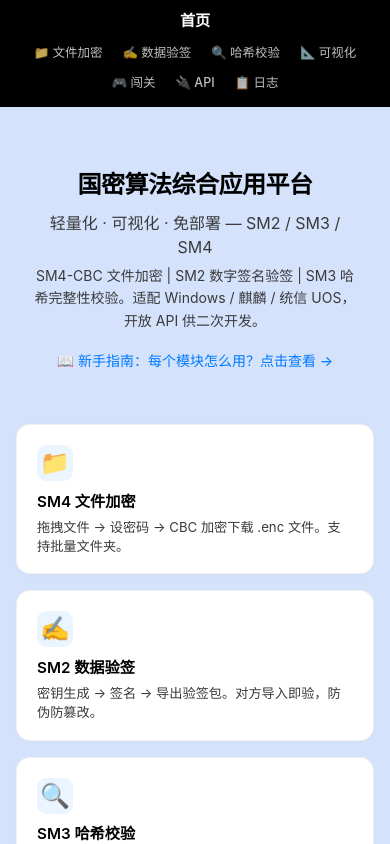
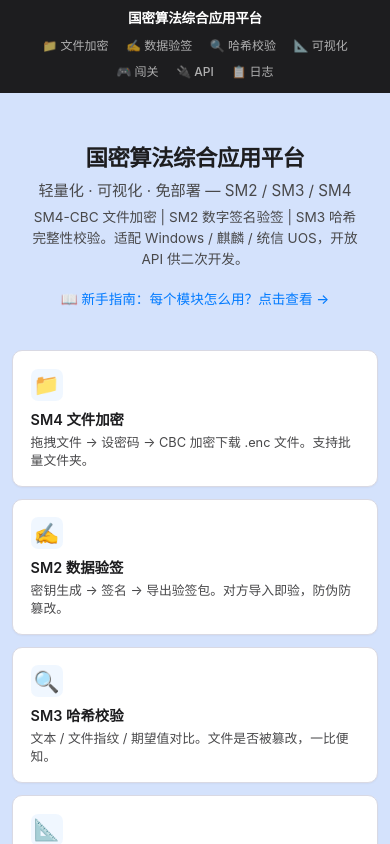
Before and after one commit to ljtatm5-crypto/smx, a Vue app in the folder crypto-platform/: page /#/ in a window 390 px wide. Shown: the top 844 px of the page. Built offline with nearby package versions, Linux system fonts and the light colour scheme.

Commit message:
style: 桌面软件风格优化，紧凑精致布局

```diff
--- a/crypto-platform/src/App.vue
+++ b/crypto-platform/src/App.vue
@@ -1,7 +1,7 @@
 <template>
   <div class="app">
     <nav class="navbar">
-      <router-link to="/" class="logo">首页</router-link>
+      <router-link to="/" class="logo">国密算法综合应用平台</router-link>
       <div class="nav-links">
         <router-link to="/file">📁 文件加密</router-link>
         <router-link to="/sign">✍️ 数据验签</router-link>
--- a/crypto-platform/src/assets/main.css
+++ b/crypto-platform/src/assets/main.css
@@ -1,224 +1,239 @@
 * {
-  margin: 0;
-  padding: 0;
-  box-sizing: border-box;
+  margin: 0; padding: 0; box-sizing: border-box;
 }
 
 :root {
   --bg: #d4e2fc;
   --bg2: #ffffff;
-  --bg3: #f4f6fb;
-  --text: #000000;
-  --text2: #3a3a3c;
+  --bg3: #eef3fb;
+  --text: #1d1d1f;
+  --text2: #48484a;
   --text3: #8e8e93;
   --accent: #007aff;
   --accent2: #5856d6;
-  --accent-light: rgba(0, 122, 255, 0.08);
-  --border: #e5e5ea;
-  --border-light: #d1d1d6;
-  --shadow-sm: 0 1px 3px rgba(0,0,0,0.04);
-  --shadow: 0 4px 16px rgba(0,0,0,0.06);
-  --shadow-lg: 0 8px 30px rgba(0,0,0,0.08);
-  --radius: 14px;
-  --radius-sm: 10px;
+  --accent-light: rgba(0,122,255,0.06);
+  --border: #d9d9e3;
+  --shadow-sm: 0 1px 2px rgba(0,0,0,0.04);
+  --shadow: 0 2px 12px rgba(0,0,0,0.06);
+  --radius: 10px;
+  --radius-sm: 8px;
 }
 
 body {
-  font-family: -apple-system, BlinkMacSystemFont, 'SF Pro Display', 'PingFang SC', 'Microsoft YaHei', sans-serif;
+  font-family: -apple-system, BlinkMacSystemFont, 'Segoe UI', 'PingFang SC', 'Microsoft YaHei', sans-serif;
   background: var(--bg);
   color: var(--text);
   min-height: 100vh;
   -webkit-font-smoothing: antialiased;
-  -moz-osx-font-smoothing: grayscale;
   line-height: 1.5;
 }
 
-/* ===== NavBar ===== */
+/* ===== Top NavBar ===== */
 .navbar {
   display: flex;
   align-items: center;
   justify-content: space-between;
-  padding: 0 1.75rem;
-  height: 48px;
-  background: #000;
+  padding: 0 1.5rem;
+  height: 44px;
+  background: #1d1d1f;
   position: sticky;
   top: 0;
   z-index: 100;
+  -webkit-app-region: drag;
 }
 
 .logo {
-  font-size: 0.95rem;
+  font-size: 0.85rem;
   font-weight: 600;
-  color: #fff;
+  color: #ffffff;
   text-decoration: none;
   letter-spacing: -0.2px;
+  -webkit-app-region: no-drag;
 }
 
-.nav-links { display: flex; gap: 0.25rem; }
+.nav-links {
+  display: flex;
+  gap: 0;
+  -webkit-app-region: no-drag;
+}
 
 .nav-links a {
-  color: rgba(255,255,255,0.75);
+  color: rgba(255,255,255,0.65);
   text-decoration: none;
-  font-size: 0.78rem;
-  padding: 0.3rem 0.55rem;
-  border-radius: 6px;
-  transition: all 0.15s;
+  font-size: 0.75rem;
+  padding: 0.25rem 0.55rem;
+  border-radius: 5px;
+  transition: all 0.12s;
   font-weight: 500;
 }
 
-.nav-links a:hover { color: #fff; background: rgba(255,255,255,0.1); }
-.nav-links a.router-link-active { color: #fff; background: rgba(255,255,255,0.15); font-weight: 600; }
-
-/* ===== Main ===== */
-.main-content {
-  max-width: 1100px;
-  margin: 0 auto;
-  padding: 2rem 1.5rem 4rem;
+.nav-links a:hover {
+  color: #fff;
+  background: rgba(255,255,255,0.08);
 }
 
-/* ===== Home Page ===== */
+.nav-links a.router-link-active {
+  color: #fff;
+  background: rgba(255,255,255,0.12);
+  font-weight: 600;
+}
+
+/* ===== Main Content ===== */
+.main-content {
+  max-width: 1060px;
+  margin: 0 auto;
+  padding: 1.5rem 1.5rem 3rem;
+}
+
+/* ===== Home ===== */
 .hero {
   text-align: center;
-  padding: 2.5rem 1rem 1.5rem;
+  padding: 2rem 1rem 1rem;
 }
 
 .hero h1 {
-  font-size: 2.2rem;
+  font-size: 2rem;
   font-weight: 700;
   color: var(--text);
-  margin-bottom: 0.5rem;
+  margin-bottom: 0.35rem;
   letter-spacing: -0.5px;
 }
 
 .subtitle {
-  font-size: 1rem;
+  font-size: 0.95rem;
   color: var(--text2);
-  margin-bottom: 0.35rem;
+  margin-bottom: 0.25rem;
 }
 
 .desc {
   color: var(--text2);
-  max-width: 500px;
+  max-width: 480px;
   margin: 0 auto;
-  line-height: 1.6;
-  font-size: 0.875rem;
+  line-height: 1.55;
+  font-size: 0.85rem;
 }
 
 .guide-link {
   color: var(--accent);
   text-decoration: none;
-  font-size: 0.875rem;
+  font-size: 0.85rem;
   font-weight: 500;
 }
+.guide-link:hover { opacity: 0.7; }
 
 .modules {
   display: grid;
-  grid-template-columns: repeat(auto-fit, minmax(240px, 1fr));
-  gap: 1rem;
-  margin-top: 1.75rem;
+  grid-template-columns: repeat(auto-fit, minmax(220px, 1fr));
+  gap: 0.75rem;
+  margin-top: 1.5rem;
 }
 
 .card {
   background: var(--bg2);
-  border: 0.5px solid rgba(0,0,0,0.06);
+  border: 1px solid var(--border);
   border-radius: var(--radius);
-  padding: 1.25rem 1.25rem 1.1rem;
-  transition: all 0.2s ease;
+  padding: 1.1rem 1.1rem 1rem;
+  transition: all 0.15s ease;
   text-decoration: none;
   color: var(--text);
-  box-shadow: 0 1px 4px rgba(0,0,0,0.02);
+  box-shadow: var(--shadow-sm);
 }
 
 .card:hover {
-  box-shadow: 0 6px 20px rgba(0,0,0,0.06);
+  border-color: var(--accent);
+  box-shadow: var(--shadow);
   transform: translateY(-1px);
 }
 
 .card-icon {
-  font-size: 1.5rem;
-  margin-bottom: 0.6rem;
+  font-size: 1.3rem;
+  margin-bottom: 0.5rem;
   display: flex;
   align-items: center;
   justify-content: center;
-  width: 36px;
-  height: 36px;
+  width: 32px;
+  height: 32px;
   background: var(--accent-light);
-  border-radius: 9px;
+  border-radius: 7px;
 }
 
-.card h3 { font-size: 0.95rem; margin-bottom: 0.25rem; font-weight: 600; }
-.card p { color: var(--text2); line-height: 1.45; font-size: 0.825rem; }
+.card h3 { font-size: 0.9rem; margin-bottom: 0.2rem; font-weight: 600; }
+.card p { color: var(--text2); line-height: 1.4; font-size: 0.8rem; }
 
-/* ===== Page Template ===== */
+/* ===== Page Titles ===== */
 .page h2 {
-  font-size: 1.5rem;
-  margin-bottom: 0.2rem;
+  font-size: 1.35rem;
+  margin-bottom: 0.15rem;
   font-weight: 700;
   letter-spacing: -0.3px;
 }
 
 .page-desc {
   color: var(--text2);
-  margin-bottom: 1.5rem;
-  font-size: 0.85rem;
-  line-height: 1.5;
+  margin-bottom: 1.25rem;
+  font-size: 0.825rem;
+  line-height: 1.45;
 }
 
-/* ===== Tool Cards ===== */
+/* ===== Panels ===== */
 .tool-card {
   background: var(--bg2);
-  border: 0.5px solid rgba(0,0,0,0.06);
+  border: 1px solid var(--border);
   border-radius: var(--radius);
-  padding: 1.5rem;
+  padding: 1.25rem;
+  box-shadow: var(--shadow-sm);
 }
 
 .tool-panel {
   background: var(--bg2);
-  border: 0.5px solid rgba(0,0,0,0.06);
+  border: 1px solid var(--border);
   border-radius: var(--radius);
-  padding: 1.35rem;
+  padding: 1.15rem;
+  box-shadow: var(--shadow-sm);
 }
-.tool-panel h3 { font-size: 0.95rem; margin-bottom: 0.2rem; font-weight: 600; }
-.tool-desc { color: var(--text2); font-size: 0.8rem; margin-bottom: 0.9rem; }
+.tool-panel h3 { font-size: 0.9rem; margin-bottom: 0.15rem; font-weight: 600; }
+.tool-desc { color: var(--text2); font-size: 0.775rem; margin-bottom: 0.8rem; }
 
-/* ===== Mode Tabs ===== */
+/* ===== Tabs ===== */
 .mode-tabs {
   display: flex;
   gap: 0;
-  margin-bottom: 0.9rem;
-  background: rgba(0,122,255,0.06);
-  border-radius: 8px;
-  padding: 3px;
+  margin-bottom: 0.8rem;
+  background: var(--bg3);
+  border-radius: 7px;
+  padding: 2px;
+  border: 1px solid var(--border);
 }
 
 .mode-tabs button {
   flex: 1;
-  padding: 0.35rem 0.7rem;
+  padding: 0.3rem 0.6rem;
   border: none;
   border-radius: 6px;
   background: transparent;
-  color: var(--accent);
+  color: var(--text2);
   cursor: pointer;
-  font-size: 0.8rem;
-  transition: all 0.15s ease;
+  font-size: 0.78rem;
+  transition: all 0.12s ease;
   font-weight: 500;
 }
 
 .mode-tabs button.active {
   background: #fff;
-  color: var(--accent);
-  box-shadow: 0 1px 4px rgba(0,0,0,0.06);
+  color: var(--text);
+  box-shadow: 0 1px 3px rgba(0,0,0,0.06);
   font-weight: 600;
+  border: 1px solid var(--border);
 }
 
 /* ===== Inputs ===== */
-.input-group { margin-bottom: 0.9rem; }
+.input-group { margin-bottom: 0.75rem; }
 
 .input-group label {
   display: block;
-  font-size: 0.72rem;
+  font-size: 0.7rem;
   color: var(--text2);
-  margin-bottom: 0.3rem;
+  margin-bottom: 0.25rem;
   font-weight: 600;
   letter-spacing: 0.2px;
 }
@@ -226,175 +241,160 @@ body {
 .input-group input,
 .input-group textarea {
   width: 100%;
-  padding: 0.6rem 0.7rem;
-  border: 0.5px solid rgba(0,0,0,0.1);
-  border-radius: 8px;
+  padding: 0.5rem 0.65rem;
+  border: 1px solid var(--border);
+  border-radius: 6px;
   background: #fff;
   color: var(--text);
-  font-size: 0.85rem;
+  font-size: 0.825rem;
   font-family: 'SF Mono', 'JetBrains Mono', 'Consolas', monospace;
   resize: vertical;
-  transition: border-color 0.15s, box-shadow 0.15s;
+  transition: border-color 0.12s, box-shadow 0.12s;
 }
 
 .input-group input:focus,
 .input-group textarea:focus {
   outline: none;
   border-color: var(--accent);
-  box-shadow: 0 0 0 3px rgba(0,122,255,0.12);
+  box-shadow: 0 0 0 3px rgba(0,122,255,0.1);
 }
 
-.input-group textarea { min-height: 90px; }
-.input-row { display: flex; gap: 0.4rem; }
+.input-group textarea { min-height: 80px; }
+.input-row { display: flex; gap: 0.35rem; }
 
 /* ===== Buttons ===== */
 .btn-primary {
   width: 100%;
-  padding: 0.7rem;
+  padding: 0.6rem;
   border: none;
-  border-radius: 10px;
+  border-radius: 8px;
   background: var(--accent);
   color: #fff;
-  font-size: 0.875rem;
+  font-size: 0.85rem;
   font-weight: 600;
   cursor: pointer;
-  transition: opacity 0.15s ease;
-  letter-spacing: 0.1px;
+  transition: opacity 0.12s ease;
 }
 
-.btn-primary:hover { opacity: 0.88; }
-.btn-primary:disabled { opacity: 0.3; cursor: not-allowed; }
+.btn-primary:hover { opacity: 0.85; }
+.btn-primary:disabled { opacity: 0.25; cursor: not-allowed; }
 
 .btn-sm {
-  padding: 0.3rem 0.6rem;
-  border: 0.5px solid rgba(0,0,0,0.08);
-  border-radius: 6px;
+  padding: 0.25rem 0.55rem;
+  border: 1px solid var(--border);
+  border-radius: 5px;
   background: #fff;
-  color: var(--accent);
+  color: var(--text2);
   cursor: pointer;
-  font-size: 0.75rem;
+  font-size: 0.72rem;
   white-space: nowrap;
-  transition: background 0.15s;
+  transition: all 0.12s;
   font-weight: 500;
 }
 
-.btn-sm:hover { background: var(--accent-light); }
+.btn-sm:hover { background: var(--bg3); color: var(--text); border-color: #bbb; }
 
 /* ===== Results ===== */
 .result {
-  margin-top: 0.9rem;
-  padding: 0.8rem 0.9rem;
-  border-radius: 10px;
+  margin-top: 0.75rem;
+  padding: 0.65rem 0.8rem;
+  border-radius: 8px;
 }
 
 .result.success {
-  background: rgba(0,122,255,0.04);
-  border: 0.5px solid rgba(0,122,255,0.12);
+  background: rgba(0,122,255,0.03);
+  border: 1px solid rgba(0,122,255,0.1);
 }
 
 .result.error {
-  background: rgba(255,59,48,0.04);
-  border: 0.5px solid rgba(255,59,48,0.12);
+  background: rgba(255,59,48,0.03);
+  border: 1px solid rgba(255,59,48,0.1);
   color: #ff3b30;
 }
 
 .result-box {
-  background: var(--bg);
-  border-radius: 6px;
-  padding: 0.55rem 0.7rem;
-  margin: 0.35rem 0;
+  background: var(--bg3);
+  border-radius: 5px;
+  padding: 0.5rem 0.6rem;
+  margin: 0.3rem 0;
   font-family: 'SF Mono', 'JetBrains Mono', 'Consolas', monospace;
-  font-size: 0.78rem;
+  font-size: 0.75rem;
   word-break: break-all;
-  max-height: 160px;
+  max-height: 140px;
   overflow-y: auto;
-  border: 0.5px solid rgba(0,0,0,0.06);
+  border: 1px solid var(--border);
 }
 
-.result label {
-  font-size: 0.75rem;
-  color: var(--text);
-  font-weight: 600;
-}
-
-.key-info { font-size: 0.75rem; color: var(--text2); margin-top: 0.35rem; }
-
-.key-text {
-  font-family: 'SF Mono', 'JetBrains Mono', 'Consolas', monospace;
-  font-size: 0.72rem;
-  color: var(--accent);
-  margin-bottom: 0.3rem;
-  word-break: break-all;
-}
-
-.file-info { margin-top: 0.3rem; font-size: 0.8rem; color: var(--accent); }
-hr { border: none; border-top: 0.5px solid var(--border); margin: 0.9rem 0; }
+.result label { font-size: 0.72rem; color: var(--text); font-weight: 600; }
+.key-info { font-size: 0.72rem; color: var(--text2); margin-top: 0.3rem; }
+.file-info { margin-top: 0.25rem; font-size: 0.775rem; color: var(--accent); }
+hr { border: none; border-top: 1px solid var(--border); margin: 0.75rem 0; }
 
 /* ===== Drop Zone ===== */
 .drop-zone {
-  border: 1.5px dashed rgba(0,122,255,0.2);
+  border: 1.5px dashed #bcc9e0;
   border-radius: var(--radius);
-  padding: 2.5rem 1.5rem;
+  padding: 2rem 1.25rem;
   text-align: center;
   cursor: pointer;
   color: var(--text3);
-  transition: all 0.2s ease;
-  margin-bottom: 0.9rem;
-  background: rgba(0,122,255,0.02);
-  font-size: 0.9rem;
+  transition: all 0.15s ease;
+  margin-bottom: 0.75rem;
+  background: rgba(0,122,255,0.015);
+  font-size: 0.875rem;
 }
 
 .drop-zone:hover {
   border-color: var(--accent);
-  background: rgba(0,122,255,0.04);
+  background: rgba(0,122,255,0.03);
   color: var(--accent);
 }
 
-.batch-info { font-size: 0.8rem; color: var(--accent); margin-top: 0.25rem; }
+.batch-info { font-size: 0.775rem; color: var(--accent); margin-top: 0.2rem; }
 
-/* ===== Code Block ===== */
+/* ===== Code ===== */
 .code-block {
-  background: #1c1c1e;
-  border-radius: 10px;
-  padding: 0.9rem 1rem;
-  margin: 0.7rem 0;
+  background: #1d1d1f;
+  border-radius: 8px;
+  padding: 0.8rem 0.9rem;
+  margin: 0.6rem 0;
   overflow-x: auto;
 }
 
 .code-block code {
   font-family: 'SF Mono', 'JetBrains Mono', 'Consolas', monospace;
-  font-size: 0.75rem;
-  color: #6ea8f7;
+  font-size: 0.72rem;
+  color: #64b5f6;
   white-space: pre;
-  line-height: 1.6;
+  line-height: 1.55;
 }
 
-/* ===== API Table ===== */
+/* ===== Table ===== */
 .api-table {
   width: 100%;
   border-collapse: collapse;
-  margin-top: 0.7rem;
+  margin-top: 0.6rem;
 }
 
 .api-table th, .api-table td {
   text-align: left;
-  padding: 0.5rem 0.65rem;
-  border-bottom: 0.5px solid var(--border);
-  font-size: 0.8rem;
+  padding: 0.4rem 0.55rem;
+  border-bottom: 1px solid var(--border);
+  font-size: 0.78rem;
 }
 
 .api-table th {
   color: var(--text2);
   font-weight: 600;
-  font-size: 0.72rem;
+  font-size: 0.7rem;
   letter-spacing: 0.2px;
 }
 
 .api-table code {
   color: var(--accent);
-  font-size: 0.75rem;
+  font-size: 0.72rem;
   background: var(--accent-light);
-  padding: 0.1rem 0.25rem;
+  padding: 0.1rem 0.2rem;
   border-radius: 3px;
 }
 
@@ -402,196 +402,217 @@ hr { border: none; border-top: 0.5px solid var(--border); margin: 0.9rem 0; }
 .challenge-list {
   display: flex;
   flex-direction: column;
-  gap: 0.9rem;
+  gap: 0.75rem;
 }
 
 .challenge-card {
   background: var(--bg2);
-  border: 0.5px solid rgba(0,0,0,0.06);
+  border: 1px solid var(--border);
   border-radius: var(--radius);
-  padding: 1.15rem 1.35rem;
-  transition: border-color 0.2s, background 0.2s;
+  padding: 1rem 1.2rem;
+  transition: border-color 0.15s, background 0.15s;
 }
 
 .challenge-card.solved {
-  border-color: rgba(52,199,89,0.25);
-  background: rgba(52,199,89,0.02);
+  border-color: rgba(52,199,89,0.35);
+  background: rgba(52,199,89,0.015);
 }
 
 .ch-header {
   display: flex;
   align-items: center;
-  gap: 0.6rem;
-  margin-bottom: 0.8rem;
+  gap: 0.5rem;
+  margin-bottom: 0.65rem;
 }
 
 .ch-num {
-  font-size: 0.85rem;
+  font-size: 0.8rem;
   font-weight: 700;
-  width: 24px;
-  height: 24px;
+  width: 22px;
+  height: 22px;
   display: flex;
   align-items: center;
   justify-content: center;
   background: var(--accent-light);
-  border-radius: 6px;
+  border-radius: 5px;
   color: var(--accent);
 }
 
 .ch-badge {
-  padding: 0.18rem 0.55rem;
-  border-radius: 14px;
-  font-size: 0.72rem;
+  padding: 0.15rem 0.5rem;
+  border-radius: 12px;
+  font-size: 0.7rem;
   background: var(--accent-light);
   color: var(--accent);
   font-weight: 500;
 }
 
 .ch-body p {
-  margin-bottom: 0.55rem;
-  line-height: 1.55;
-  font-size: 0.85rem;
+  margin-bottom: 0.45rem;
+  line-height: 1.5;
+  font-size: 0.825rem;
   color: var(--text2);
 }
 
 .ch-body strong { color: var(--text); font-weight: 600; }
 
 .ch-data {
-  background: var(--bg);
-  border-radius: 8px;
-  padding: 0.7rem 0.9rem;
-  margin-bottom: 0.6rem;
+  background: var(--bg3);
+  border: 1px solid var(--border);
+  border-radius: 7px;
+  padding: 0.6rem 0.8rem;
+  margin-bottom: 0.5rem;
 }
 
 .ch-data label {
-  font-size: 0.7rem;
+  font-size: 0.68rem;
   color: var(--text3);
   display: block;
-  margin-bottom: 0.08rem;
+  margin-bottom: 0.06rem;
   letter-spacing: 0.2px;
   font-weight: 600;
 }
 
 .ch-data code {
   font-family: 'SF Mono', 'JetBrains Mono', 'Consolas', monospace;
-  font-size: 0.8rem;
+  font-size: 0.78rem;
   color: var(--text);
   word-break: break-all;
   display: block;
 }
 
 .hint {
-  font-size: 0.8rem;
+  font-size: 0.78rem;
   color: var(--text2);
-  padding: 0.55rem 0.7rem;
-  background: rgba(255,149,0,0.04);
-  border-radius: 8px;
+  padding: 0.5rem 0.65rem;
+  background: rgba(255,149,0,0.05);
+  border-radius: 6px;
   border-left: 3px solid #ff9500;
-  margin-bottom: 0.8rem !important;
+  margin-bottom: 0.65rem !important;
 }
-.hint code { font-size: 0.72rem; background: rgba(255,149,0,0.06); padding: 0.08rem 0.25rem; border-radius: 3px; }
+.hint code {
+  font-size: 0.7rem;
+  background: rgba(255,149,0,0.06);
+  padding: 0.06rem 0.2rem;
+  border-radius: 3px;
+}
 
-.ch-answer { display: flex; gap: 0.4rem; }
+.ch-answer { display: flex; gap: 0.35rem; }
 
 .ch-answer input {
   flex: 1;
-  padding: 0.5rem 0.65rem;
-  border: 0.5px solid rgba(0,0,0,0.1);
-  border-radius: 8px;
+  padding: 0.4rem 0.55rem;
+  border: 1px solid var(--border);
+  border-radius: 6px;
   background: #fff;
   color: var(--text);
-  font-size: 0.85rem;
+  font-size: 0.825rem;
   font-family: 'SF Mono', 'JetBrains Mono', 'Consolas', monospace;
-  transition: border-color 0.15s, box-shadow 0.15s;
+  transition: border-color 0.12s, box-shadow 0.12s;
 }
-.ch-answer input:focus { outline: none; border-color: var(--accent); box-shadow: 0 0 0 3px rgba(0,122,255,0.12); }
+.ch-answer input:focus {
+  outline: none;
+  border-color: var(--accent);
+  box-shadow: 0 0 0 3px rgba(0,122,255,0.1);
+}
 
 .ch-answer button {
-  padding: 0.5rem 1rem;
+  padding: 0.4rem 0.85rem;
   border: none;
-  border-radius: 8px;
+  border-radius: 6px;
   background: var(--accent);
   color: #fff;
   font-weight: 600;
   cursor: pointer;
   white-space: nowrap;
-  font-size: 0.8rem;
-  transition: opacity 0.15s;
+  font-size: 0.78rem;
+  transition: opacity 0.12s;
 }
-.ch-answer button:hover { opacity: 0.88; }
-.ch-answer button:disabled { opacity: 0.3; cursor: not-allowed; }
+.ch-answer button:hover { opacity: 0.85; }
+.ch-answer button:disabled { opacity: 0.25; cursor: not-allowed; }
 
 .btn-redo {
   background: #fff !important;
-  border: 0.5px solid rgba(0,0,0,0.08) !important;
-  color: var(--accent) !important;
+  border: 1px solid var(--border) !important;
+  color: var(--text2) !important;
   font-weight: 500 !important;
 }
-.btn-redo:hover { background: var(--accent-light) !important; opacity: 1 !important; }
+.btn-redo:hover { background: var(--bg3) !important; opacity: 1 !important; }
 
 .ch-msg {
-  margin-top: 0.6rem;
-  padding: 0.45rem 0.65rem;
-  border-radius: 6px;
-  font-size: 0.8rem;
+  margin-top: 0.5rem;
+  padding: 0.35rem 0.55rem;
+  border-radius: 5px;
+  font-size: 0.78rem;
 }
 .ch-msg.success { background: rgba(52,199,89,0.06); color: #34c759; }
 .ch-msg.fail { background: rgba(255,59,48,0.06); color: #ff3b30; }
 
 .all-done {
-  margin-top: 1.25rem;
+  margin-top: 1rem;
   text-align: center;
-  padding: 1.25rem;
+  padding: 1rem;
   background: linear-gradient(135deg, rgba(0,122,255,0.04), rgba(88,86,214,0.04));
-  border: 0.5px solid rgba(0,122,255,0.12);
+  border: 1px solid rgba(0,122,255,0.15);
   border-radius: var(--radius);
-  font-size: 1rem;
+  font-size: 0.95rem;
   font-weight: 600;
   color: var(--accent);
 }
 
 /* ===== Guide ===== */
-.guide-section { margin-bottom: 1.25rem; }
+.guide-section { margin-bottom: 1rem; }
 .guide-section h3 {
-  font-size: 0.95rem;
-  margin-bottom: 0.4rem;
+  font-size: 0.9rem;
+  margin-bottom: 0.35rem;
   color: var(--text);
   font-weight: 600;
 }
 
 .guide-card {
   background: var(--bg2);
-  border: 0.5px solid rgba(0,0,0,0.06);
+  border: 1px solid var(--border);
   border-radius: var(--radius);
-  padding: 1.1rem 1.35rem;
-  line-height: 1.75;
-  font-size: 0.85rem;
+  padding: 1rem 1.2rem;
+  line-height: 1.7;
+  font-size: 0.825rem;
   color: var(--text2);
 }
-.guide-card code { background: var(--accent-light); padding: 0.08rem 0.3rem; border-radius: 4px; font-size: 0.8rem; color: var(--accent); }
+.guide-card code {
+  background: var(--accent-light);
+  padding: 0.06rem 0.25rem;
+  border-radius: 3px;
+  font-size: 0.78rem;
+  color: var(--accent);
+}
 .guide-card strong { color: var(--text); }
 
 /* ===== Log ===== */
 .log-entry {
   background: var(--bg2);
-  border: 0.5px solid rgba(0,0,0,0.06);
-  border-radius: 8px;
-  padding: 0.45rem 0.65rem;
-  margin-bottom: 0.25rem;
+  border: 1px solid var(--border);
+  border-radius: 6px;
+  padding: 0.4rem 0.55rem;
+  margin-bottom: 0.2rem;
 }
 
-.log-header { display: flex; gap: 0.5rem; align-items: center; }
-.log-id { font-weight: 700; color: var(--accent); font-size: 0.78rem; }
-.log-action { color: #34c759; font-family: 'SF Mono', 'JetBrains Mono', monospace; font-size: 0.75rem; }
-.log-ts { color: var(--text3); font-size: 0.68rem; margin-left: auto; }
-.log-hash { font-family: 'SF Mono', 'JetBrains Mono', monospace; font-size: 0.63rem; color: var(--text3); margin-top: 0.12rem; }
+.log-header { display: flex; gap: 0.4rem; align-items: center; }
+.log-id { font-weight: 700; color: var(--accent); font-size: 0.75rem; }
+.log-action { color: #34c759; font-family: 'SF Mono', 'JetBrains Mono', monospace; font-size: 0.72rem; }
+.log-ts { color: var(--text3); font-size: 0.65rem; margin-left: auto; }
+.log-hash {
+  font-family: 'SF Mono', 'JetBrains Mono', monospace;
+  font-size: 0.6rem;
+  color: var(--text3);
+  margin-top: 0.1rem;
+}
 
 /* ===== Responsive ===== */
 @media (max-width: 768px) {
-  .main-content { padding: 1.25rem 1rem; }
-  .navbar { flex-direction: column; height: auto; padding: 0.6rem 1rem; gap: 0.4rem; }
-  .nav-links { flex-wrap: wrap; justify-content: center; gap: 0.15rem; }
-  .hero h1 { font-size: 1.5rem; }
+  .main-content { padding: 1rem 0.75rem; }
+  .navbar { flex-direction: column; height: auto; padding: 0.5rem 0.75rem; gap: 0.3rem; }
+  .nav-links { flex-wrap: wrap; justify-content: center; }
+  .hero h1 { font-size: 1.4rem; }
   .modules { grid-template-columns: 1fr; }
 }
 
@@ -600,4 +621,4 @@ hr { border: none; border-top: 0.5px solid var(--border); margin: 0.9rem 0; }
 ::-webkit-scrollbar-track { background: transparent; }
 ::-webkit-scrollbar-thumb { background: rgba(0,0,0,0.1); border-radius: 2px; }
 
-::selection { background: rgba(0,122,255,0.2); }
+::selection { background: rgba(0,122,255,0.18); }
```
